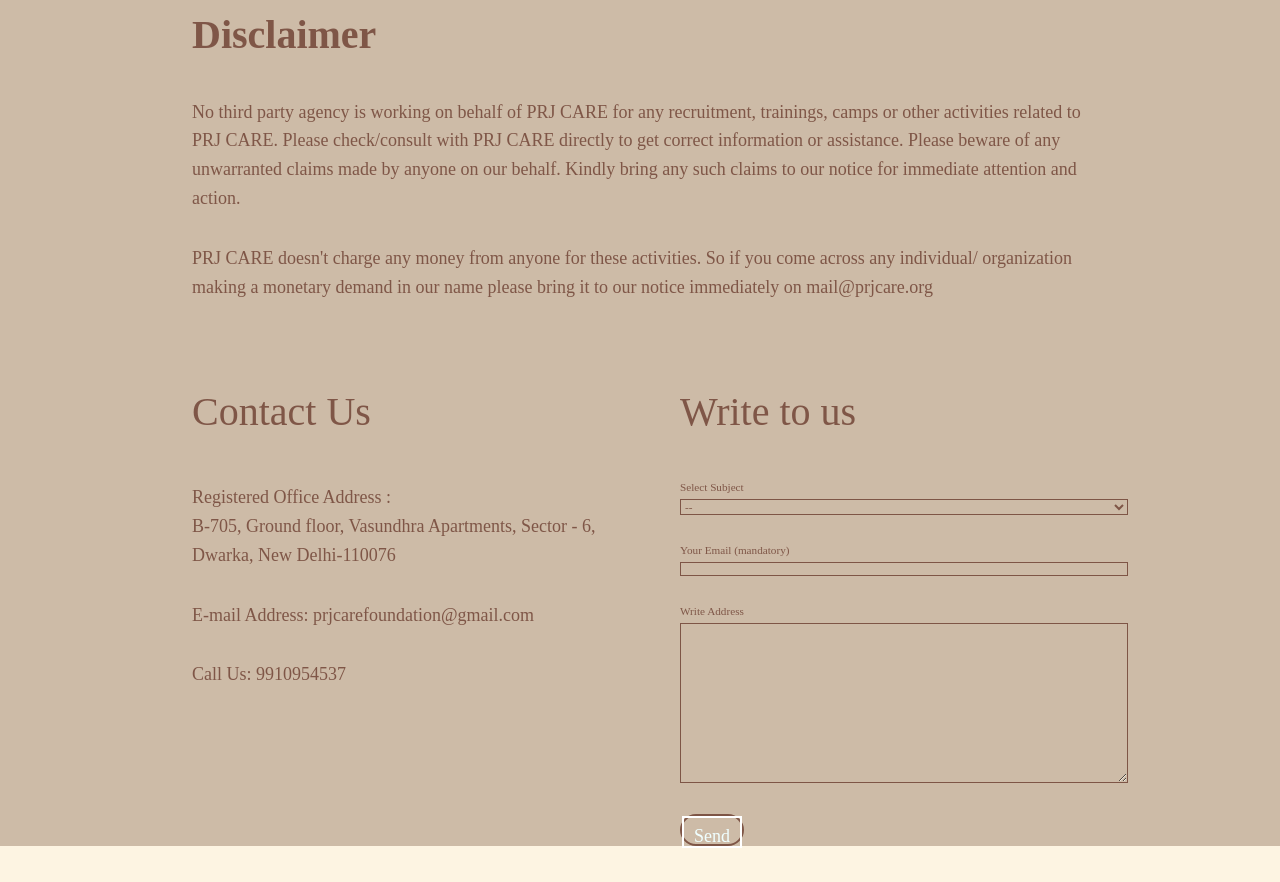
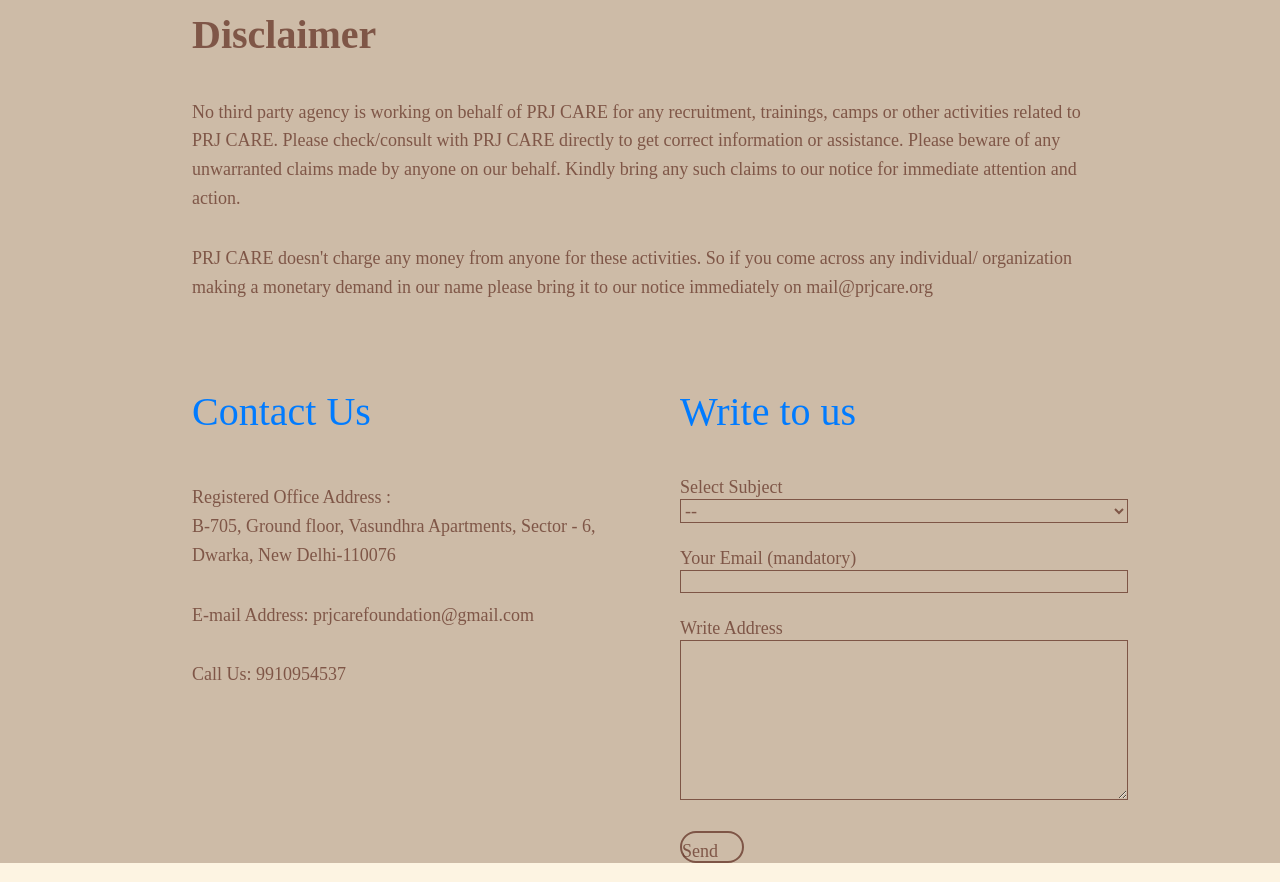
Before and after one commit to amanpandey2587/PRJ-CARE-WEB0, a website built with Vite: page yoga.html in a window 1280 px wide. Shown: the part 2954-3836 px from the top of the page. Built offline with nearby package versions, Linux system fonts and the light colour scheme; a web font is replaced by a local one.

Commit message:
Update yoga_style.css

```diff
--- a/yoga_style.css
+++ b/yoga_style.css
@@ -237,69 +237,59 @@
     position: relative;
     z-index: 2;
 }
-.bottom {
+/* footer css */
+.bottom{
   padding-top: 2rem;
-    background-color: #cdbba7 !important;
+  background-color: #cdbba7;
   margin-top: 2rem;
 }
 
-.bottomcontent {
+.bottomcontent{
+
   max-width: 70%;
   margin: 0 auto;
-    color: rgb(107, 61, 47, 80%) !important;
-    font-size: 20px;
+  color: rgb(107 61 47 / 80%);
+  font-weight: 520;
 }
 
-.bottom-upper {
+.bottom-upper{
   width: 100%;
 }
 
-.bottomcontent h2 {
+.bottomcontent h2{
   padding-bottom: 1.5rem;
-    color: rgb(107, 61, 47, 80%)
 }
 
-.bottomcontent p {
+.bottomcontent p{
   padding-bottom: 1rem;
 }
 
-.bottom-lower {
+.bottom-lower{
   display: flex;
   width: 100%;
   padding-top: 3rem;
+
 }
 
-.inputbox {
+.inputbox{
   width: 100%;
   background-color: transparent;
-    border: 1.7px solid rgb(107, 61, 47, 80%);
+  border: 1.7px solid rgb(107 61 47 / 80%);
 }
 
-.left-bottom, .right-bottom {
+
+.left-bottom{
+  min-width: 50%;
+}
+.right-bottom{
   min-width: 50%;
 }
 
-#message {
+#message{
   height: 10rem;
 }
 
-.label {
-    font-size: 0.7rem;
+.label{
+
   line-height: 0.5rem;
 }
-
-#send {
-    text-align: center;
-    height: 2rem;
-    width: 4rem;
-    background-color: transparent;
-    border: 2px solid white;
-    color: azure;
-    margin-bottom: 1.5rem;
-    transition: all 0.15s linear 0s;
-}
-
-#send:hover {
-    background-color: white;
-    color: rgb(107, 61, 47, 80%);
-}
```
Lines whose indentation alone changed are shown as unchanged.
